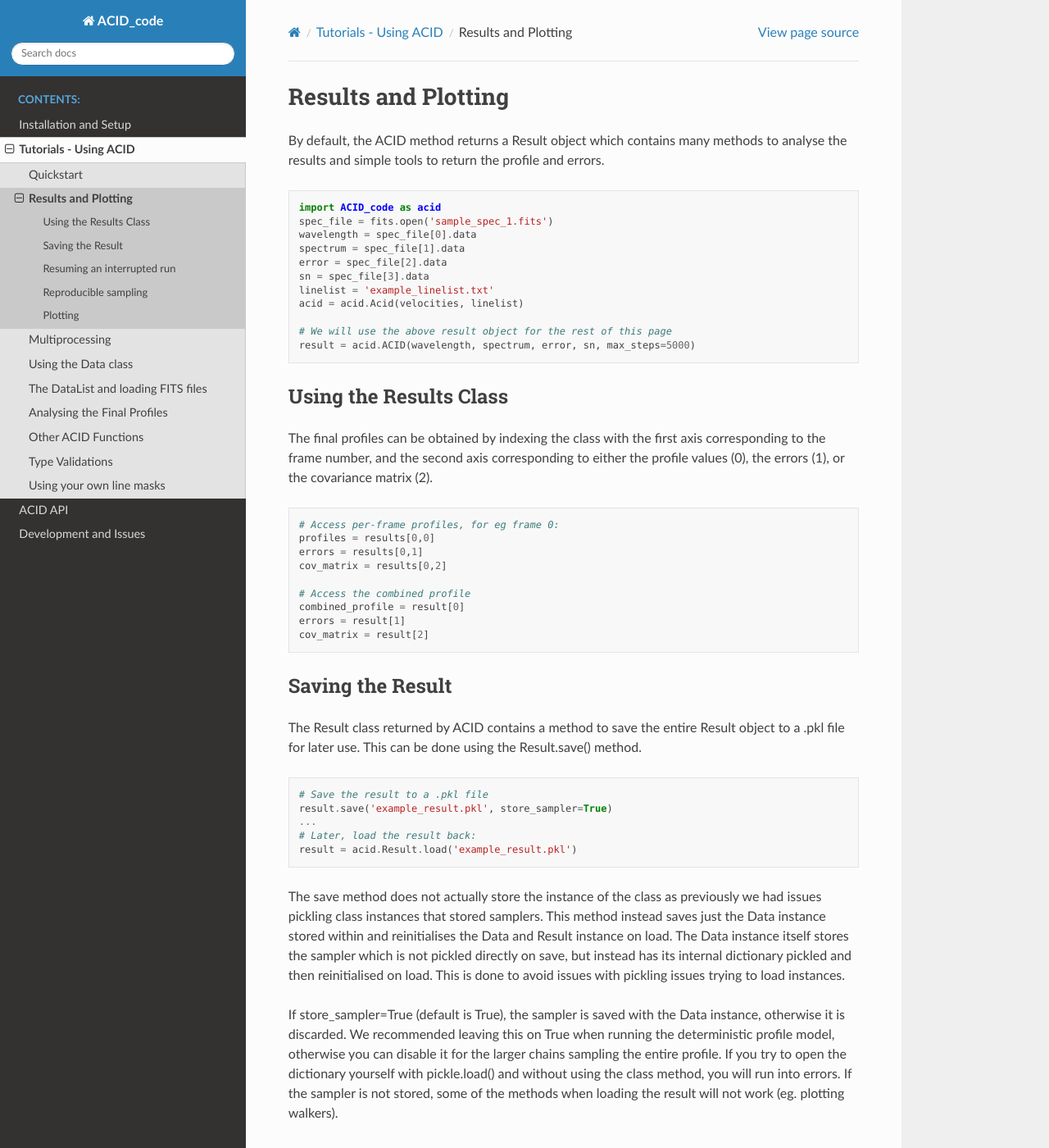
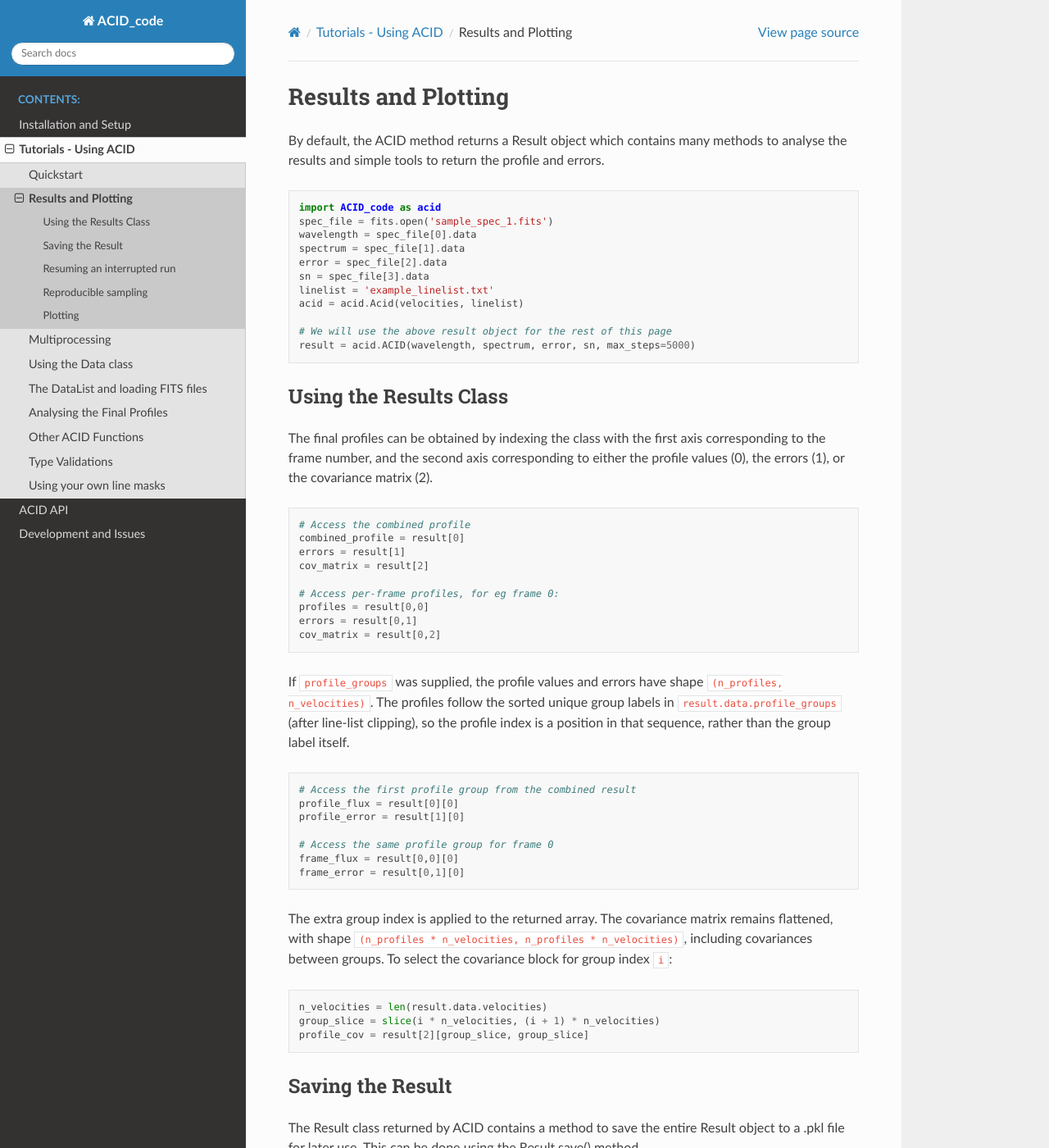
Before and after one commit to ldolan05/ACID, a Sphinx documentation site: the page built from docs/using_ACID/result.rst, in a window 1280 px wide and 1400 px high. Shown: the whole window at 82% size. Built offline with Sphinx 7.4.7 and the Read the Docs theme 3.1.0, drawn with Linux system fonts in a browser that asks for light colours; cross-references to code outside the pages are shown as plain code.

Commit message:
Docstring improvements

```diff
--- a/docs/using_ACID/result.rst
+++ b/docs/using_ACID/result.rst
@@ -27,15 +27,41 @@ the profile values (0), the errors (1), or the covariance matrix (2).
 
 .. code-block:: python
 
-    # Access per-frame profiles, for eg frame 0:
-    profiles = results[0,0]
-    errors = results[0,1]
-    cov_matrix = results[0,2]
-
     # Access the combined profile
     combined_profile = result[0]
     errors = result[1]
     cov_matrix = result[2]
+
+    # Access per-frame profiles, for eg frame 0:
+    profiles = result[0,0]
+    errors = result[0,1]
+    cov_matrix = result[0,2]
+
+If ``profile_groups`` was supplied, the profile values and errors have shape
+``(n_profiles, n_velocities)``. The profiles follow the sorted unique group labels
+in ``result.data.profile_groups`` (after line-list clipping), so the profile index
+is a position in that sequence, rather than the group label itself.
+
+.. code-block:: python
+
+    # Access the first profile group from the combined result
+    profile_flux = result[0][0]
+    profile_error = result[1][0]
+
+    # Access the same profile group for frame 0
+    frame_flux = result[0,0][0]
+    frame_error = result[0,1][0]
+
+The extra group index is applied to the returned array. The covariance matrix
+remains flattened, with shape ``(n_profiles * n_velocities, n_profiles * n_velocities)``,
+including covariances between groups. To select the covariance block for group
+index ``i``:
+
+.. code-block:: python
+
+    n_velocities = len(result.data.velocities)
+    group_slice = slice(i * n_velocities, (i + 1) * n_velocities)
+    profile_cov = result[2][group_slice, group_slice]
 
 Saving the Result
 -----------------
```
